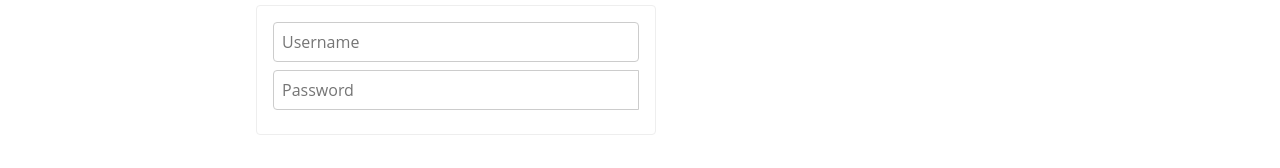
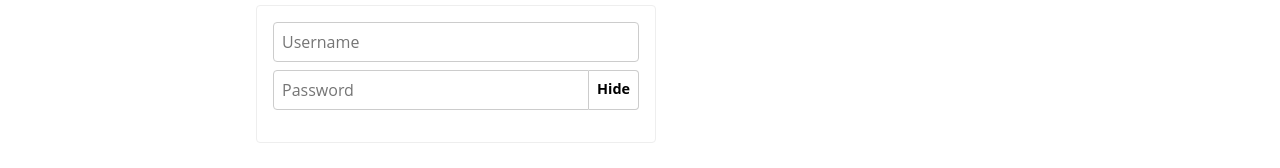
Before and after one commit to tatsurodev/react-styled-components, a React (Create React App) app in the folder styled-components-v5/: page /login in a window 1280 px wide. Shown: the part 143-311 px from the top of the page. Built offline with nearby package versions, Linux system fonts and the light colour scheme; a web font is replaced by a local one.

Commit message:
passwordのshow, hide toggle button作成 18

```diff
--- a/styled-components-v5/src/components/common/PasswordInput.js
+++ b/styled-components-v5/src/components/common/PasswordInput.js
@@ -1,6 +1,14 @@
 import React, { useState } from 'react'
 import styled from 'styled-components'
 import { Input } from './Input'
+
+const PasswordInputWrapper = styled.div`
+  display: flex;
+  /* ~で隣接selector */
+  ~ div {
+    margin-bottom: 8px;
+  }
+`
 
 // attrs helperはdefault propsやpropsによって動的なcssを実装する際に便利
 const PasswordInputStyled = styled(Input).attrs(() => ({
@@ -11,8 +19,35 @@
   border-bottom-right-radius: 0;
 `
 
+const ToggleButton = styled.div`
+  height: 40px;
+  border: 1px solid #ccc;
+  box-sizing: border-box;
+  font-size: 0.9em;
+  display: flex;
+  padding: 8px;
+  border-left: 0;
+  border-top-right-radius: 4px;
+  border-bottom-right-radius: 4px;
+  background: white;
+  font-weight: bold;
+  cursor: pointer;
+  user-select: none;
+  color: black;
+`
+
 export function PasswordInput(props) {
-  const [showPassword, setShowPassword] = useState(false)
+  const [showPassword, setShowPassword] = useState(true)
 
-  return <PasswordInputStyled {...props} />
+  return (
+    <>
+      <PasswordInputWrapper>
+        <PasswordInputStyled {...props} />
+        <ToggleButton onClick={() => setShowPassword((s) => !s)}>
+          {showPassword ? 'Hide' : 'Show'}
+        </ToggleButton>
+      </PasswordInputWrapper>
+      <div>{showPassword ? props.value : ''}</div>
+    </>
+  )
 }
```
Also changed, not shown: 1 other file (tests, documents, lock files or other folders).
